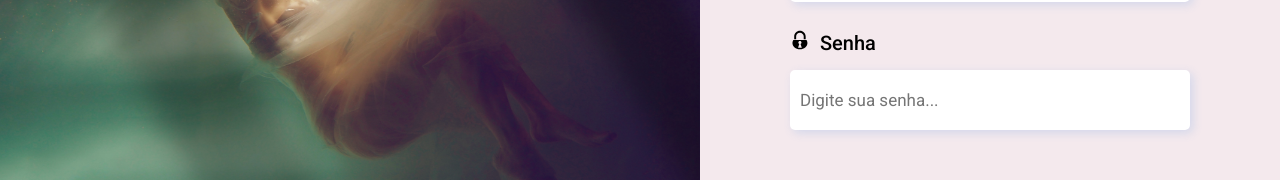
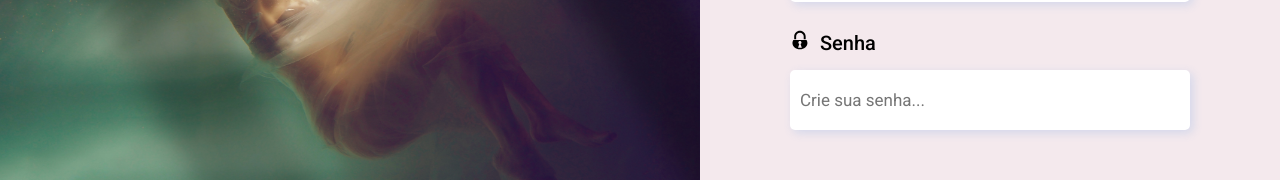
Before and after one commit to 011Jorge/project-distribuition, a React (Vite) app: page /register in a window 1280 px wide. Shown: the part 427-607 px from the top of the page. Built offline with nearby package versions, Linux system fonts and the light colour scheme.

Commit message:
:construction: routes created

```diff
--- a/package.json
+++ b/package.json
@@ -13,6 +13,7 @@
     "react": "^18.2.0",
     "react-dom": "^18.2.0",
     "react-icons": "^4.11.0",
+    "react-router-dom": "^6.16.0",
     "styled-components": "^6.0.7"
   },
   "devDependencies": {
--- a/src/App.jsx
+++ b/src/App.jsx
@@ -1,12 +1,5 @@
-import Login from "./containers/Login";
-import Register from "./containers/Register";
-
-function Home() {
-  return (
-    <div>
-      <Register />
-    </div>
-  );
+function App() {
+  return <h1>I am app</h1>;
 }
 
-export default Home;
+export default App;
--- a/src/containers/Register/index.jsx
+++ b/src/containers/Register/index.jsx
@@ -34,7 +34,7 @@ function Register() {
               <GiPadlock style={{ marginRight: 10 }} />
               Senha
             </label>
-            <input type="password" placeholder="Digite sua senha..." />
+            <input type="password" placeholder="Crie sua senha..." />
 
             <button style={{ marginTop: 75, marginBottom: 25 }}>
               Cadastrar <FaArrowRight style={{ margin: 10 }} />
--- a/src/main.jsx
+++ b/src/main.jsx
@@ -1,11 +1,16 @@
 import React from "react";
 import ReactDOM from "react-dom/client";
-import App from "./App.jsx";
+
+import { BrowserRouter } from "react-router-dom";
+import Router from "./routes/routes.jsx";
+
 import GlobalStyle from "./styles/globalStyle.js";
 
 ReactDOM.createRoot(document.getElementById("root")).render(
   <React.StrictMode>
-    <App />
+    <BrowserRouter>
+      <Router />
+    </BrowserRouter>
     <GlobalStyle />
   </React.StrictMode>
 );
--- /dev/null
+++ b/src/routes/routes.jsx
@@ -0,0 +1,15 @@
+import { Route, Routes } from "react-router-dom";
+
+import Login from "../containers/Login";
+import Register from "../containers/Register";
+
+function Router() {
+  return (
+    <Routes>
+      <Route path="/login" element={<Login />} />
+      <Route path="/register" element={<Register />} />
+    </Routes>
+  );
+}
+
+export default Router;
```
Also changed, not shown: 1 other file (tests, documents, lock files or other folders).
